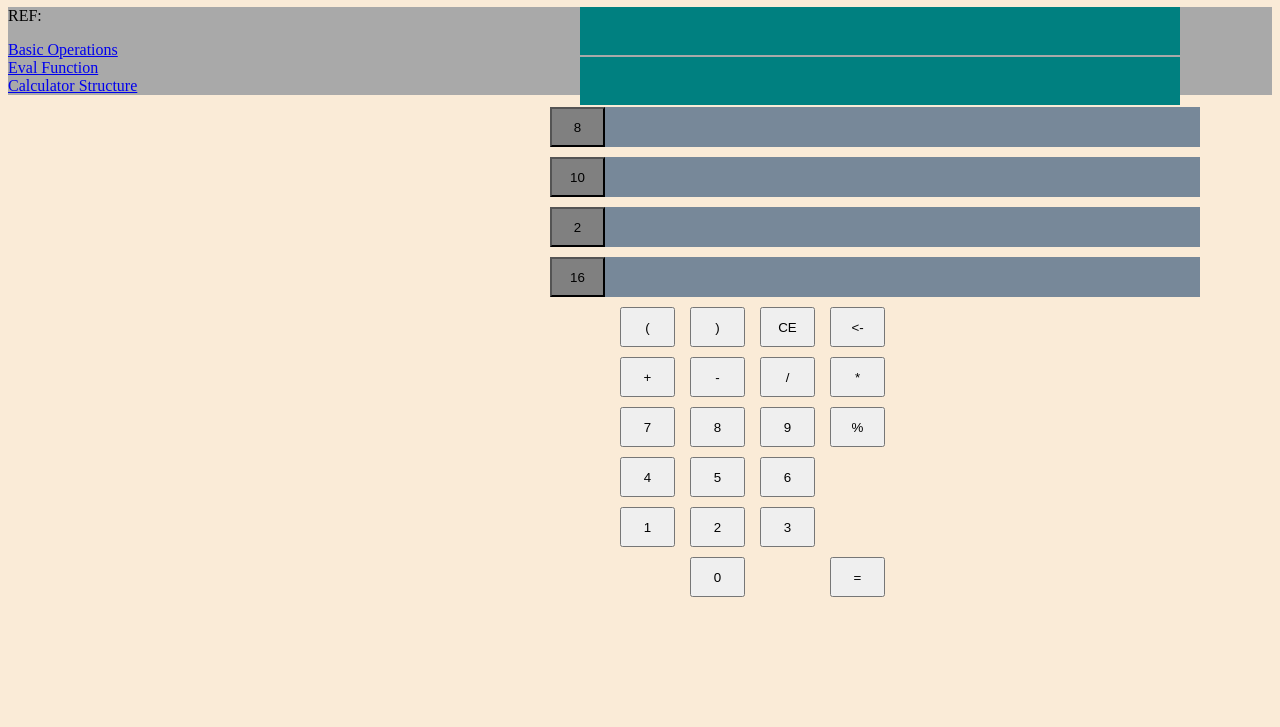
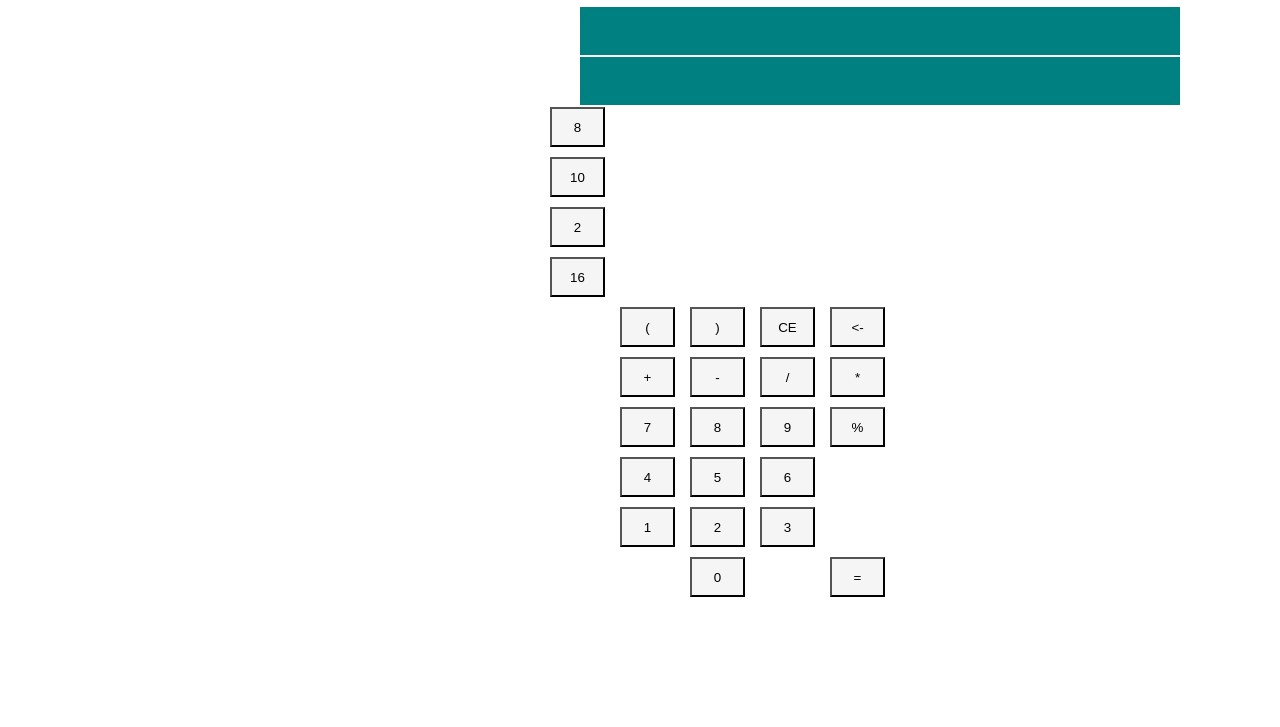
Before and after one commit to caglasualtas/First_Repo_JS, a plain HTML site: page JSProject/Calculater.html in a window 1280 px wide. Shown: the part 73-800 px from the top of the page. Drawn offline with Linux system fonts and the light colour scheme.

Commit message:
Yapılan yanlışlıklar düzeltildi

```diff
--- a/JSProject/Calculater.css
+++ b/JSProject/Calculater.css
@@ -1,193 +1,237 @@
+h1 {
+    text-align: center;
+}
 
-h2{
-text-align: center;
+#ref {
+    position: fixed;
+    top: 600px;
+    left: 1500px;
+}
 
+body
+{
+}
 
-}
-body{
-    background:antiquewhite;
-}
-button{
+button {
+    background-color: whitesmoke;
     width: 55px;
     height: 40px;
 }
-#oct{
-    background: gray;
+
+#oct {
     position: fixed;
     top: 180px;
     left: 550px;
 }
-#dec{
-    background: gray;
+
+#dec {
     position: fixed;
     top: 230px;
     left: 550px;
 }
-#bin{
-    background: gray;
+
+#bin {
     position: fixed;
     top: 280px;
     left: 550px;
 }
-#hex{
-    background: gray;
+
+#hex {
     position: fixed;
     top: 330px;
     left: 550px;
 }
+#dOct,#dDec,#dBin,#dHex{
+text-align: right;
 
-#dOct{
-    background: lightslategrey;
+}
+#dOct {
     position: fixed;
-    top: 180px;
+    top: 182px;
     left: 600px;
-    height: 40px;
-     width: 600px;
-}
-#dDec{
-    background: lightslategrey;
-    position: fixed;
-    top: 230px;
-    left: 600px;
-    height: 40px;
-    width: 600px;
-}
-#dBin{
-    background: lightslategrey;
-    position: fixed;
-    top: 280px;
-    left: 600px;
-    height: 40px;
-    width: 600px;
-}
-#dHex{
-background: lightslategrey;
-    position: fixed;
-    top: 330px;
-    left: 600px;
-    height: 40px;
+    height: 38px;
     width: 600px;
 }
 
-#sıfır{
+#dDec {
+    position: fixed;
+    top: 232px;
+    left: 600px;
+    height: 38px;
+    width: 600px;
+}
+
+#dBin {
+    position: fixed;
+    top: 282px;
+    left: 600px;
+    height: 38px;
+    width: 600px;
+}
+
+#dHex {
+    position: fixed;
+    top: 332px;
+    left: 600px;
+    height: 38px;
+    width: 600px;
+}
+
+#sıfır {
     position: fixed;
     top: 630px;
     left: 690px;
+}
 
-}
-#bir{
+#bir {
     position: fixed;
     top: 580px;
     left: 620px;
 }
-#iki{
+
+#iki {
     position: fixed;
     top: 580px;
     left: 690px;
 }
-#uc{
+
+#uc {
     position: fixed;
     top: 580px;
     left: 760px;
 }
-#dort{
+
+#dort {
     position: fixed;
     top: 530px;
     left: 620px;
 }
-#bes{
+
+#bes {
     position: fixed;
     top: 530px;
     left: 690px;
 }
-#alti{
+
+#alti {
     position: fixed;
     top: 530px;
     left: 760px;
 }
-#yedi{
+
+#yedi {
     position: fixed;
     top: 480px;
     left: 620px;
 }
-#sekiz{
+
+#sekiz {
     position: fixed;
     top: 480px;
     left: 690px;
 }
-#dokuz{
+
+#dokuz {
     position: fixed;
     top: 480px;
     left: 760px;
 }
 
-
-
-#A{position: fixed;
+#A {
+    position: fixed;
     top: 380px;
     left: 550px;
 }
-#B{position: fixed;
+
+#B {
+    position: fixed;
     top: 430px;
-    left: 550px;}
-#C{position: fixed;
+    left: 550px;
+}
+
+#C {
+    position: fixed;
     top: 480px;
-    left: 550px;}
-#D{position: fixed;
+    left: 550px;
+}
+
+#D {
+    position: fixed;
     top: 530px;
-    left: 550px;}
-#E{position: fixed;
+    left: 550px;
+}
+
+#E {
+    position: fixed;
     top: 580px;
-    left: 550px;}
-#F{position: fixed;
+    left: 550px;
+}
+
+#F {
+    position: fixed;
     top: 630px;
-    left: 550px;}
+    left: 550px;
+}
 
-    #parantezAc{position: fixed;
+#parantezAc {
+    position: fixed;
     top: 380px;
     left: 620px;
 }
-    #parantezKapa{position: fixed;
+
+#parantezKapa {
+    position: fixed;
     top: 380px;
     left: 690px;
 }
-    #silme{position: fixed;
+
+#silme {
+    position: fixed;
     top: 380px;
     left: 760px;
 }
-    #tekteksilme{position: fixed;
+
+#tekteksilme {
+    position: fixed;
     top: 380px;
     left: 830px;
 }
-    #esittir{
+
+#esittir {
     position: fixed;
     top: 630px;
     left: 830px;
+}
 
-    }
-    #topla{
+#topla {
     position: fixed;
     top: 430px;
     left: 620px;
 }
-    #bol{ position: fixed;
+
+#bol {
+    position: fixed;
     top: 430px;
-        left: 760px;}
-    #cikar{
+    left: 760px;
+}
+
+#cikar {
     position: fixed;
     top: 430px;
     left: 690px;
 }
-    #carp{
+
+#carp {
     position: fixed;
     top: 430px;
     left: 830px;
 }
-    #mod{
 
+#mod {
     position: fixed;
     top: 480px;
     left: 830px;
+
 }
 
 #yazılan, #sonuc {
```
Also changed, not shown: JSProject/Calculater.html (+1 -1 lines). Lines whose indentation alone changed are shown as unchanged.
